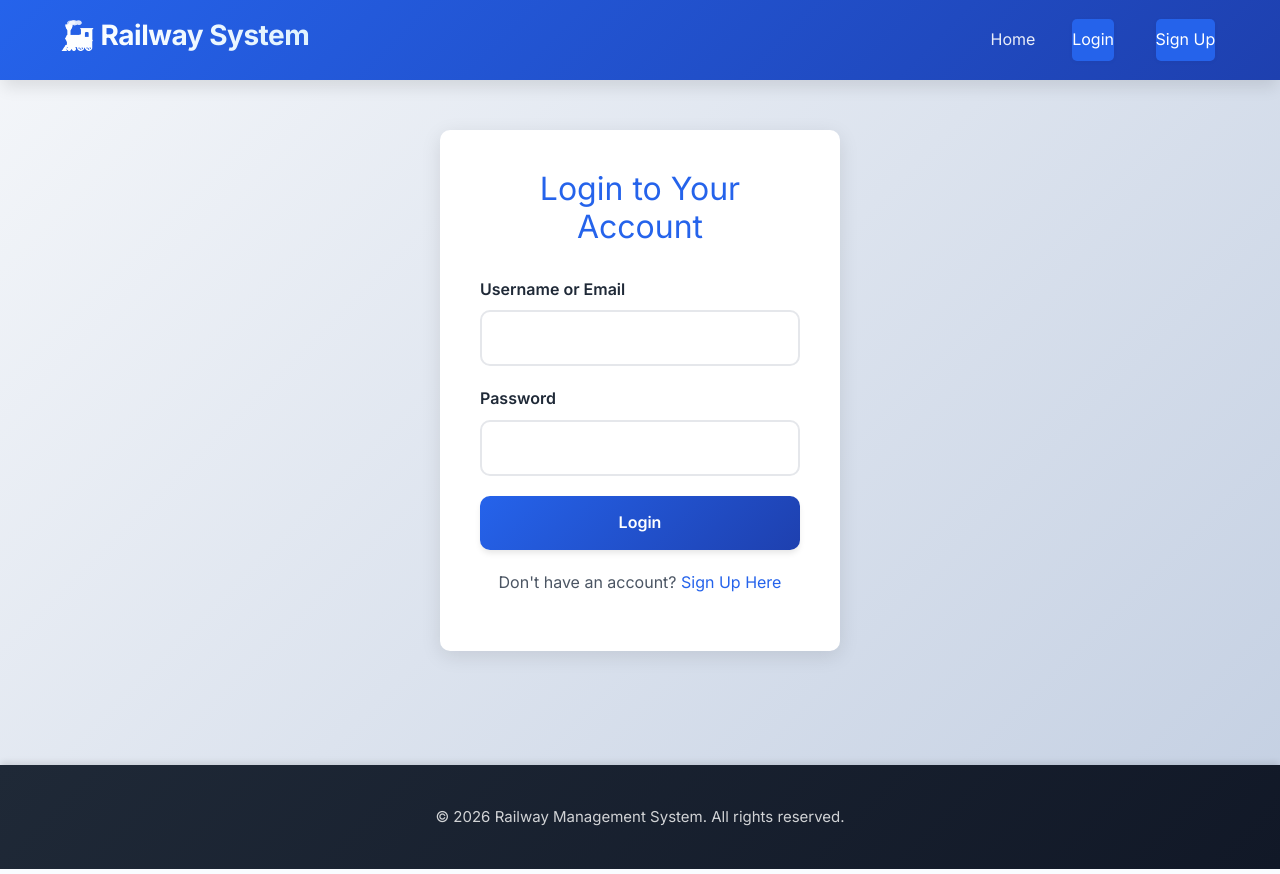
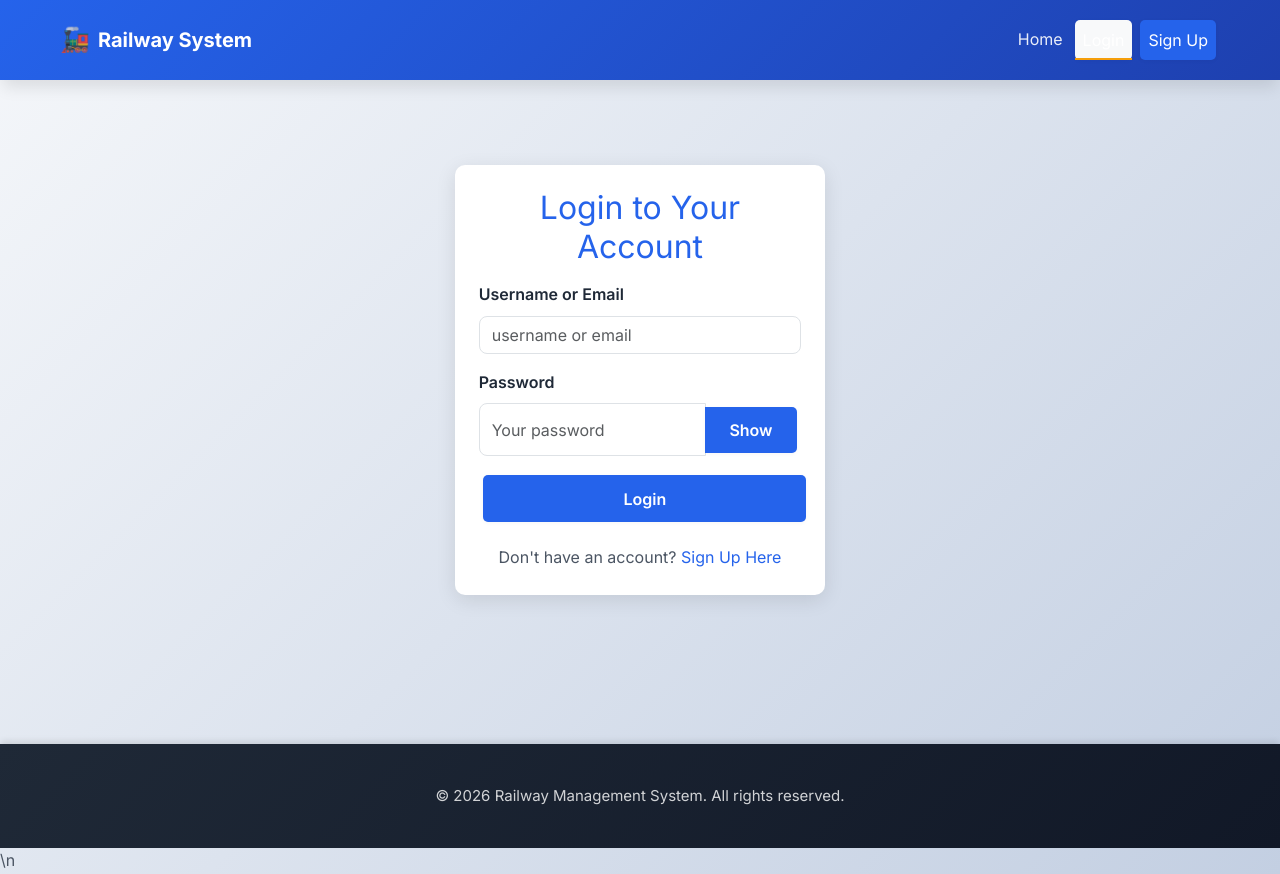
Before and after one commit to chmuhammadasim/Railway-Managment-System-php, a PHP site: page /railway/login.php in a window 1280 px wide. Run offline with PHP 8.4, Linux system fonts and the light colour scheme.

Commit message:
Enhance UI components: update header with Bootstrap navbar, add favicon and icons; improve footer with toast notifications; refactor login form for better layout and validation; introduce toast.js for dynamic notifications.

```diff
--- a/inc/header.php
+++ b/inc/header.php
@@ -20,6 +20,8 @@ if (!class_exists('User') && file_exists(__DIR__ . '/../src/classes/User.php'))
     <title><?php echo htmlspecialchars($pageTitle); ?></title>
     <link href="https://fonts.googleapis.com/css2?family=Inter:wght@400;600;700;800&display=swap" rel="stylesheet">
     <link href="https://cdn.jsdelivr.net/npm/bootstrap@5.3.2/dist/css/bootstrap.min.css" rel="stylesheet" integrity="sha384-" crossorigin="anonymous">
+    <link rel="icon" href="public/favicon.ico" type="image/x-icon">
+    <link rel="stylesheet" href="https://cdn.jsdelivr.net/npm/bootstrap-icons@1.10.5/font/bootstrap-icons.css">
     <link rel="stylesheet" href="public/css/style.css">
     <style>
         /* small helper to hide native list bullets when using our nav */
@@ -29,24 +31,43 @@ if (!class_exists('User') && file_exists(__DIR__ . '/../src/classes/User.php'))
     </style>
 </head>
 <body class="page-transition">
-    <nav class="navbar">
+    <nav class="navbar navbar-expand-lg navbar-dark">
         <div class="container">
-            <div class="logo">
-                <h1>🚂 Railway System</h1>
+            <a class="navbar-brand d-flex align-items-center gap-2" href="index.php">
+                <span class="fs-4">🚂</span>
+                <span class="fw-bold">Railway System</span>
+            </a>
+            <button class="navbar-toggler" type="button" data-bs-toggle="collapse" data-bs-target="#mainNav" aria-controls="mainNav" aria-expanded="false" aria-label="Toggle navigation">
+                <span class="navbar-toggler-icon"></span>
+            </button>
+
+            <div class="collapse navbar-collapse" id="mainNav">
+                <ul class="navbar-nav ms-auto mb-2 mb-lg-0 align-items-center">
+                    <li class="nav-item"><a class="nav-link" href="index.php">Home</a></li>
+                    <?php if (class_exists('User') ? User::isLoggedIn() : (isset($_SESSION['user_id']) && $_SESSION['user_id'])): ?>
+                        <li class="nav-item"><a class="nav-link" href="dashboard.php">Dashboard</a></li>
+                        <li class="nav-item"><a class="nav-link" href="bookings.php">My Bookings</a></li>
+                        <li class="nav-item"><a class="nav-link" href="profile.php">Profile</a></li>
+                        <li class="nav-item dropdown">
+                            <a class="nav-link dropdown-toggle d-flex align-items-center" href="#" id="userMenu" role="button" data-bs-toggle="dropdown" aria-expanded="false">
+                                <i class="bi bi-person-circle fs-4 me-1"></i>
+                                <?php echo isset(
+
+                                    $_SESSION['full_name']) ? htmlspecialchars($_SESSION['full_name']) : 'Account'; ?>
+                            </a>
+                            <ul class="dropdown-menu dropdown-menu-end" aria-labelledby="userMenu">
+                                <li><a class="dropdown-item" href="profile.php">Profile</a></li>
+                                <li><a class="dropdown-item" href="bookings.php">My Bookings</a></li>
+                                <li><hr class="dropdown-divider"></li>
+                                <li><a class="dropdown-item text-danger" href="logout.php">Logout</a></li>
+                            </ul>
+                        </li>
+                    <?php else: ?>
+                        <li class="nav-item"><a class="nav-link btn btn-outline-light btn-login mx-1" href="login.php">Login</a></li>
+                        <li class="nav-item"><a class="nav-link btn btn-warning btn-signup mx-1" href="signup.php">Sign Up</a></li>
+                    <?php endif; ?>
+                </ul>
             </div>
-            <button id="navToggle" class="nav-toggle" aria-expanded="false" aria-label="Toggle navigation">☰</button>
-            <ul class="nav-links d-flex align-items-center" id="mainNav">
-                <li><a href="index.php">Home</a></li>
-                <?php if (class_exists('User') ? User::isLoggedIn() : (isset($_SESSION['user_id']) && $_SESSION['user_id'])): ?>
-                    <li><a href="dashboard.php">Dashboard</a></li>
-                    <li><a href="bookings.php">My Bookings</a></li>
-                    <li><a href="profile.php">Profile</a></li>
-                    <li><a href="logout.php" class="btn-logout">Logout</a></li>
-                <?php else: ?>
-                    <li><a href="login.php" class="btn-login">Login</a></li>
-                    <li><a href="signup.php" class="btn-signup">Sign Up</a></li>
-                <?php endif; ?>
-            </ul>
         </div>
     </nav>
 
--- a/login.php
+++ b/login.php
@@ -26,36 +26,44 @@ if ($_SERVER['REQUEST_METHOD'] == 'POST') {
     }
 }
 
+$extraScripts = ['public/js/signup.js'];
 $pageTitle = 'Login - Railway Management System';
 require_once 'inc/header.php';
 ?>
 
     <!-- Login Section -->
     <section class="auth-section">
-        <div class="auth-container">
-            <div class="auth-box">
-                <h2>Login to Your Account</h2>
+        <div class="container">
+            <div class="row justify-content-center">
+                <div class="col-12 col-md-6 col-lg-4">
+                    <div class="auth-box p-4">
+                        <h2 class="mb-3">Login to Your Account</h2>
 
-                <?php if ($error_message): ?>
-                    <div class="alert alert-error"><?php echo $error_message; ?></div>
-                <?php endif; ?>
+                        <?php if ($error_message): ?>
+                            <div class="alert alert-danger"><?php echo $error_message; ?></div>
+                        <?php endif; ?>
 
-                <form method="POST" action="login.php">
-                    <div class="form-group">
-                        <label for="username">Username or Email</label>
-                        <input type="text" id="username" name="username" required>
+                        <form method="POST" action="login.php" id="loginForm" novalidate>
+                            <div class="mb-3">
+                                <label for="username" class="form-label">Username or Email</label>
+                                <input type="text" class="form-control" id="username" name="username" required placeholder="username or email">
+                            </div>
+                            <div class="mb-3 position-relative">
+                                <label for="password" class="form-label">Password</label>
+                                <div class="input-group">
+                                    <input type="password" class="form-control" id="password" name="password" required placeholder="Your password">
+                                    <button type="button" class="btn btn-outline-secondary password-toggle" data-target="password" aria-label="Show password">Show</button>
+                                </div>
+                            </div>
+                            <div class="d-grid mb-2">
+                                <button type="submit" class="btn btn-primary">Login</button>
+                            </div>
+                        </form>
+
+                        <div class="auth-footer text-center">
+                            <p class="mb-0">Don't have an account? <a href="signup.php">Sign Up Here</a></p>
+                        </div>
                     </div>
-
-                    <div class="form-group">
-                        <label for="password">Password</label>
-                        <input type="password" id="password" name="password" required>
-                    </div>
-
-                    <button type="submit" class="btn-primary">Login</button>
-                </form>
-
-                <div class="auth-footer">
-                    <p>Don't have an account? <a href="signup.php">Sign Up Here</a></p>
                 </div>
             </div>
         </div>
--- a/public/css/style.css
+++ b/public/css/style.css
@@ -72,6 +72,9 @@ body {
     -webkit-text-fill-color: transparent;
     background-clip: text;
 }
+/* Adjust brand when using Bootstrap navbar-brand */
+.navbar-brand .fw-bold { color: white; }
+.navbar-brand .fs-4 { line-height: 1; }
 
 .navbar .nav-links {
     display: flex;
--- /dev/null
+++ b/public/js/toast.js
@@ -0,0 +1,52 @@
+// public/js/toast.js
+document.addEventListener('DOMContentLoaded', function() {
+    function ensureContainer() {
+        var container = document.getElementById('toastContainer');
+        if (!container) {
+            container = document.createElement('div');
+            container.id = 'toastContainer';
+            container.className = 'position-fixed top-0 end-0 p-3';
+            container.style.zIndex = 1080;
+            document.body.appendChild(container);
+        }
+        return container;
+    }
+
+    window.showToast = function(type, message, title, delay) {
+        var container = ensureContainer();
+        var toastEl = document.createElement('div');
+        var bgClass = (type === 'success') ? 'text-bg-success' : (type === 'danger' ? 'text-bg-danger' : 'text-bg-info');
+        toastEl.className = 'toast align-items-center ' + bgClass + ' border-0';
+        toastEl.setAttribute('role', 'alert');
+        toastEl.setAttribute('aria-live', 'assertive');
+        toastEl.setAttribute('aria-atomic', 'true');
+
+        var inner = document.createElement('div');
+        inner.className = 'd-flex';
+
+        var body = document.createElement('div');
+        body.className = 'toast-body';
+        body.textContent = message || '';
+        inner.appendChild(body);
+
+        var btn = document.createElement('button');
+        btn.type = 'button';
+        btn.className = 'btn-close btn-close-white me-2 m-auto';
+        btn.setAttribute('data-bs-dismiss', 'toast');
+        btn.setAttribute('aria-label', 'Close');
+        inner.appendChild(btn);
+
+        toastEl.appendChild(inner);
+        container.appendChild(toastEl);
+
+        var bsToast = new bootstrap.Toast(toastEl, { delay: (delay || 5000) });
+        bsToast.show();
+        toastEl.addEventListener('hidden.bs.toast', function () { toastEl.remove(); });
+    };
+
+    // If server provided toast data, show it
+    if (window.__server_toast) {
+        var t = window.__server_toast;
+        window.showToast(t.type || 'info', t.message || '', t.title || '', t.delay || 5000);
+    }
+});
```
Also changed, not shown: inc/footer.php (+21 -26 lines).
